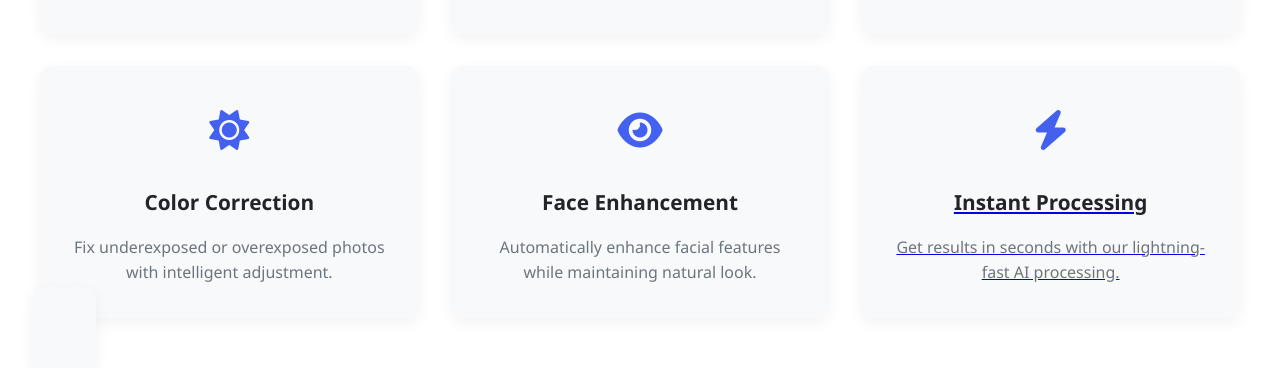
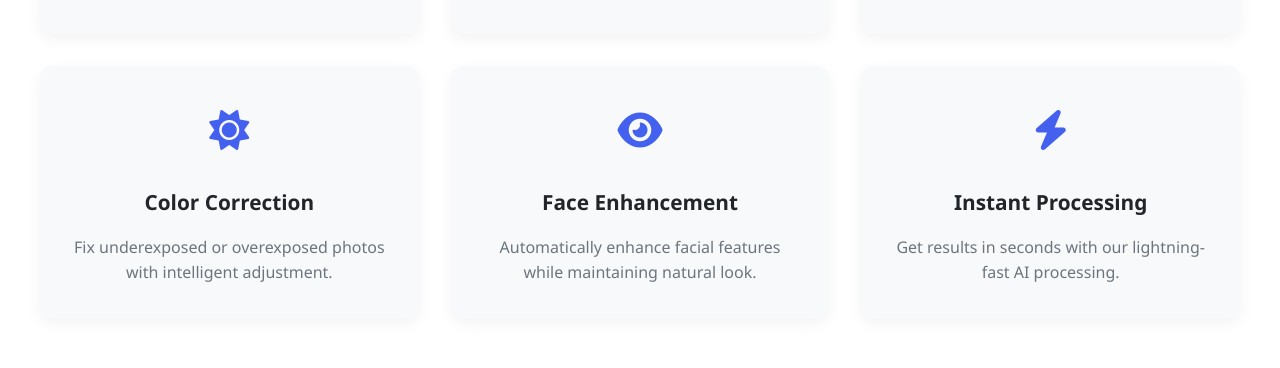
Before and after one commit to sumittailor/AI-Image-Enhancer, a plain HTML site: page index.html in a window 1280 px wide. Shown: the part 1108-1476 px from the top of the page. Drawn offline with Linux system fonts and the light colour scheme.

Commit message:
Update index.html

```diff
--- a/index.html
+++ b/index.html
@@ -623,8 +623,7 @@
                 <h3>Face Enhancement</h3>
                 <p>Automatically enhance facial features while maintaining natural look.</p>
             </div>
-          <a href="/AI-Image-Enhancer/image-pixel.html"
-            <div class="feature-card">
+            <div class="feature-card"onclick="window.location.href='/AI-Image-Enhancer/image-pixel.html';" style="cursor: pointer;">
                 <div class="feature-icon">
                     <i class="fas fa-bolt"></i>
                 </div>
```
